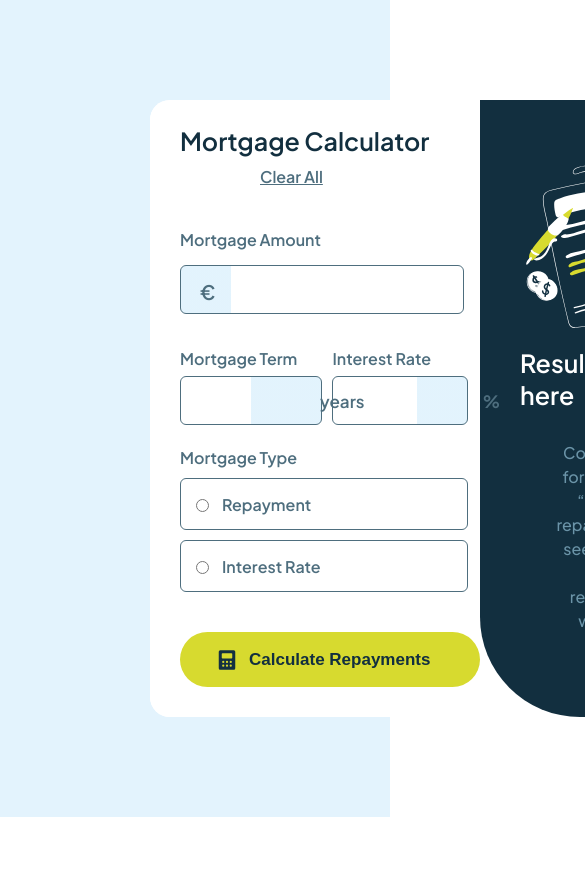
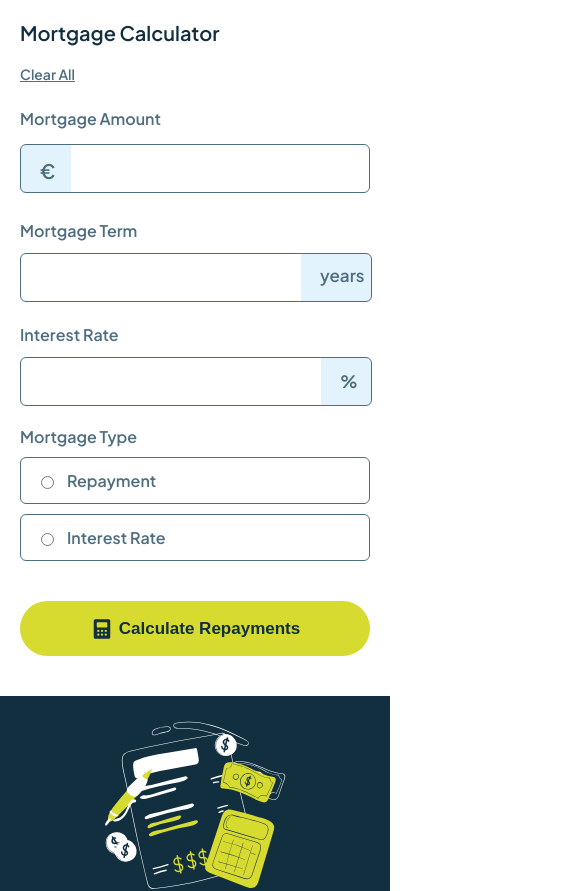
Before and after one commit to Fabiosdl/mortgage-repayment-calc, a React (Create React App) app: page / in a window 390 px wide. Shown: the top 891 px of the page, 585 px wide, since content can reach past the window. Before the commit the page ends 844 px from the top, so only its background shows below. Built offline with nearby package versions, Linux system fonts and the light colour scheme.

Commit message:
app fully working in desktop and mobile

```diff
--- a/src/App.css
+++ b/src/App.css
@@ -40,7 +40,7 @@ html, body {
   font-size: 25px;
   font-weight: 600;
   align-items:start;
-  padding-left: 30px;
+  padding: 30px;
   border-top-left-radius: 20px;
   border-bottom-left-radius: 20px;
   color: hsl(202, 55%, 16%);
@@ -51,22 +51,27 @@ html, body {
   justify-content: space-between;
   margin-bottom: 15px;
 }
+
+.heading p {
+  margin-top: 0;
+}
+
 .heading a{
+  margin-left: 90px;
+  margin-top: 10px;
   font-size: 16px;
   color: hsl(200, 24%, 40%);
-  margin-left: 80px;
 }
 
 .mortgage-inputs {
   display: flex;
   flex-direction: column;
-  width: 92%;
+  width: 100%;
 }
 
 .amount-container {
   display: flex;
   flex-direction: column;
-  width: 103%;
 }
 
 .input-field {
@@ -129,15 +134,24 @@ html, body {
 .inline-input-container {
   display: flex;
   justify-content: space-between;
-  gap: 22px;
+  gap: 20px;
 }
 
-.inline-input .error-validation {
+.inline-input + .error-validation {
   display: block; /* puts the error message as a block with the input fields */
+}
+.inline-input + .error-validation-term {
+  display: block;
+}
+
+.error-validation {
+  color: hsl(4, 69%, 50%);
+  font-size: 13px;
+  margin-top: -20px;
+  margin-bottom: 10px;
 }
 
 .error-validation-term{
-  display: block;
   color: hsl(4, 69%, 50%);
   font-size: 13px;
   margin-top: 20px;
@@ -150,7 +164,7 @@ html, body {
   font-size: 17px;
   font-weight: bold;
   padding-left: 15px;
-  width: 94%;
+  width: 95%;
   margin-top: 5px;
 }
 
@@ -182,22 +196,23 @@ html, body {
   color:hsl(202, 55%, 16%);
 }
 
+.inline-wrapper{
+  position: relative;
+}
+
 .years {
-  display: block;
-  position: relative;
-  left: 140px;
-  top: 5px;
-  margin-top: -40px;
+  position: absolute;
+  right: 0;
+  transform: translateY(-37px);
   font-size: 17px;
   color: hsl(200, 24%, 40%);
   width: 50px;
 }
 
 .porcentage {
-  display: block;
-  position: relative;
-  left: 150px;
-  top: -35px;
+  position: absolute;
+  right:-10%;
+  transform: translateY(-35px);
   font-size: 17px;
   font-weight: bold;
   color: hsl(200, 24%, 40%);
@@ -222,6 +237,7 @@ html, body {
   display: flex;
   flex-direction: column;
   align-items: start;
+  margin-top: 30px;
 }
 
 .radio-container label {
@@ -273,13 +289,6 @@ button:hover{
 
 .calculator-img {
   margin-right: 10px;
-}
-
-.error-validation {
-  color: hsl(4, 69%, 50%);
-  font-size: 13px;
-  margin-top: -20px;
-  margin-bottom: 10px;
 }
 
 /*-------- Right Container ------------------------------------------------------------*/
@@ -347,7 +356,6 @@ button:hover{
   background-color: hsl(202, 50%, 12%);
   padding: 20px;
   margin-top: 20px;
-
   box-shadow:0 -4px 0 hsl(61, 70%, 52%, 100%);
   border-radius: 8px;
 }
@@ -376,3 +384,144 @@ button:hover{
 .total-value{
   margin-bottom: 20px;
 }
+
+/*------- Phone version -----------------------------------------*/
+
+@media (max-width: 768px) {
+  .App-container {
+    flex-direction: column; /* Stack the containers vertically */
+    padding: 0;
+    margin: 0;
+  }
+
+  .background-container {
+    flex-direction: column;
+  }
+
+  .left-container, .right-container {
+    flex: none;
+    width: fit-content;
+    padding: 20px;
+    margin: 0;
+    border: none;
+    border-radius: 0 0 0 0;
+  }
+
+  .left-container {
+    width: auto;
+    display: flex;
+    justify-content: center;
+    align-items: center;
+    background-color: hsl(0, 0%, 100%);
+    font-size: 18px;
+  }
+
+  .right-container {
+    background-color: hsl(202, 55%, 16%);
+  }
+
+  .amount-container{
+    width: 100%;
+  }
+
+  .inline-input-container{
+    display: flex;
+    flex-direction: column;
+    width: 100%;
+  }
+
+  .input-field.rate,
+  .input-field.term{
+    margin-top: 12px;
+  }
+
+
+  .years{
+    right: 0px;
+    top: 60px;
+  }
+
+  .porcentage{
+    right: -20px;
+    top: 60px;
+  }
+
+  .heading {
+    display: flex;
+    flex-direction: column; /* Alinha verticalmente */
+    align-items: flex-start; /* Alinha à esquerda no container */
+    width: 100%;
+  }
+
+  .heading p {
+    font-size: 20px;
+  }
+
+  .heading a {
+    font-size: 14px;
+    margin: 0 0 10px 0;
+  }
+
+  button {
+
+    align-items: center;
+    justify-content: center;
+    width: 100%;
+    padding: 0;
+    margin-top: 20px;
+    margin-bottom: 20px;
+  }
+
+  .result-container{
+    margin-top: 20px;
+  }
+
+  .calculator-img {
+    margin-right: 5px; /* Adjust image margin for mobile */
+  }
+
+  .error-validation {
+    font-size: 12px; /* Reduce font size for mobile error messages */
+  }
+
+  .error-validation-term{
+    font-size: 12px;
+  }
+
+  .radio-container {
+    margin-top: 20px;
+    width: 95%; /* Adjust spacing for radio buttons */
+  }
+
+  .radio-name {
+    font-size: 16px; /* Adjust radio button font size */
+    padding-left: 15px;
+    height: 45px; /* Make radio buttons a little smaller */
+  }
+
+  .radio-name.active {
+    border: 2px solid hsl(61, 70%, 52%);
+    background-color: hsl(61, 55%, 85%);
+    color: hsl(202, 55%, 16%);
+  }
+
+  .result-container h2 {
+    font-size: 18px; /* Adjust result heading font size */
+  }
+
+  .result-container p {
+    font-size: 12px; /* Adjust result paragraph font size */
+  }
+
+  .payment-container {
+    padding: 15px; /* Adjust padding for the payment container */
+  }
+
+  .monthly-value {
+    font-size: 32px; /* Adjust the font size for monthly value */
+  }
+
+  .total-value {
+    font-size: 18px; /* Adjust the font size for total value */
+  }
+}
--- a/src/App.js
+++ b/src/App.js
@@ -95,7 +95,7 @@ function App() {
       <div className='background-container'>
         <div className="left-container">
           <div className='heading'>
-            <p>Mortgage Calculator <a href='#'
+            <p>Mortgage Calculator</p> <a href='#'
               onClick={(e) => {
                 e.preventDefault();
                 setIsSubmitted(false);
@@ -106,7 +106,7 @@ function App() {
                   rate: '',
                   radio:''});
                 setErrors({});
-                }}>Clear All</a></p>
+                }}>Clear All</a>
           </div>
 
           <form className='mortgage-inputs' onSubmit={handleSubmit}>
@@ -125,6 +125,7 @@ function App() {
             <div className='inline-input-container'>
               <div className='inline-input'>
                 <label for='term'>Mortgage Term</label>
+                <div className='inline-wrapper'>
                   <input type='text' id={`term`}  name='term'
                   className={`input-field inline term ${errors.term ? 'error' : ''}`}
                   value={formState.term}
@@ -133,8 +134,10 @@ function App() {
                   <span className={`years ${errors.term ? 'error' : ''}`}>years</span>
                   {errors.term && <span className='error-validation-term'>{errors.term}</span> }
                 </div>
+              </div>
               <div className='inline-input'>
                 <label for='rate'>Interest Rate</label>
+                <div className='inline-wrapper'>
                   <input type='text' id='rate' name='rate'
                   className={`input-field inline rate ${errors.rate ? 'error' : ''}`}
                   value={formState.rate}
@@ -142,6 +145,7 @@ function App() {
                   />
                   <span className={`porcentage ${errors.rate ? 'error' : ''}`}>%</span>
                   {errors.rate && <span className='error-validation'>{errors.rate}</span> }
+                </div>
               </div>
             </div>
 
```
Lines whose indentation alone changed are shown as unchanged.
